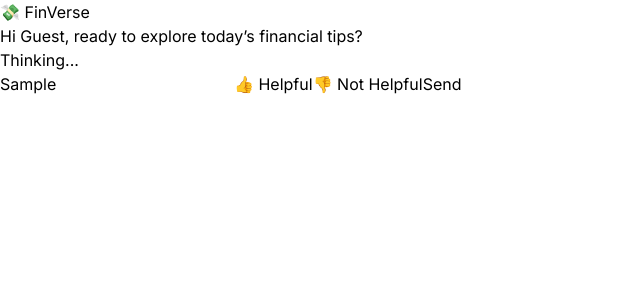
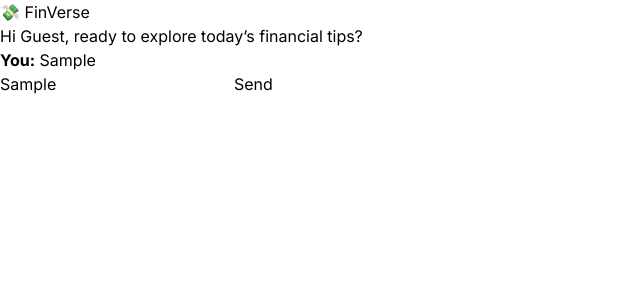
Before and after one commit to deshpande-shreeraksha/financial-chatbot, a Next.js app: page / in a window 1280 px wide. Both pictures are taken after typing "Sample" into the empty fields and a click on the button "Send". Shown: the top 300 px of the page, without its empty margins (0-640 px from the left). Built offline with nearby package versions, Linux system fonts and the light colour scheme.

Commit message:
Conversation History

```diff
--- a/components/ChatWindow.tsx
+++ b/components/ChatWindow.tsx
@@ -13,6 +13,14 @@ export default function ChatWindow() {
   const [loading, setLoading] = useState(false);
   const [userName, setUserName] = useState('Guest');
   const [chatHistory, setChatHistory] = useState<Message[]>([]);
+  const userMessage: Message = { role: 'user', content: input };
+
+  const trimmedHistory = [...chatHistory, userMessage].slice(-10);
+
+  useEffect(() => {
+    const container = document.querySelector('.overflow-y-auto');
+    if (container) container.scrollTop = container.scrollHeight;
+  }, [chatHistory]);
 
 
   useEffect(() => {
@@ -82,25 +90,28 @@ export default function ChatWindow() {
 
   return (
     <div className="max-w-2xl mx-auto bg-white shadow p-4 rounded">
+      {/* Greeting */}
       <h2 className="text-xl font-semibold mb-4">
         Hi {userName}, ready to explore today’s financial tips?
       </h2>
 
-      <div className="space-y-2 max-h-[400px] overflow-y-auto">
-        {messages.map((msg, i) => (
-          <div key={i} className={`p-3 rounded ${msg.role === 'user' ? 'bg-blue-100 text-right' : 'bg-green-100 text-left'}`}>
-            <p><strong>{msg.role === 'user' ? 'You' : 'Bot'}:</strong> {msg.content}</p>
-            {msg.role === 'assistant' && (
-              <div className="flex gap-2 mt-2">
-                <button onClick={() => sendFeedback('positive')} className="bg-green-500 text-white px-2 py-1 rounded">👍 Helpful</button>
-                <button onClick={() => sendFeedback('negative')} className="bg-red-500 text-white px-2 py-1 rounded">👎 Not Helpful</button>
-              </div>
-            )}
+
+      <div className="space-y-2 max-h-[400px] overflow-y-auto mb-4">
+        {chatHistory.map((msg, i) => (
+          <div
+            key={i}
+            className={`p-3 rounded ${
+              msg.role === 'user' ? 'bg-blue-100 text-right' : 'bg-green-100 text-left'
+            }`}
+          >
+            <p>
+              <strong>{msg.role === 'user' ? 'You' : 'Bot'}:</strong> {msg.content}
+            </p>
           </div>
         ))}
-        {loading && <p className="text-gray-500 italic">Thinking...</p>}
       </div>
 
+      {/* Input Form */}
       <form onSubmit={handleSubmit} className="mt-4 flex">
         <input
           type="text"
@@ -109,14 +120,11 @@ export default function ChatWindow() {
           className="flex-grow border p-2 rounded-l"
           placeholder="Ask about loans, scams, banking..."
         />
-
-<button onClick={() => sendFeedback('positive')}>👍 Helpful</button>
-<button onClick={() => sendFeedback('negative')}>👎 Not Helpful</button>
-
         <button type="submit" className="bg-blue-600 text-white px-4 rounded-r">
           Send
         </button>
       </form>
     </div>
   );
+
 }
--- a/pages/api/cohere.ts
+++ b/pages/api/cohere.ts
@@ -11,11 +11,11 @@ export default async function handler(req: NextApiRequest, res: NextApiResponse)
     history: Message[];
   };
 
-  // Now you can safely use msg.content
   const formattedHistory = history.map((msg) => ({
     role: msg.role,
     message: msg.content
   }));
 
+
   // ... continue with your Cohere API call
 }
```
